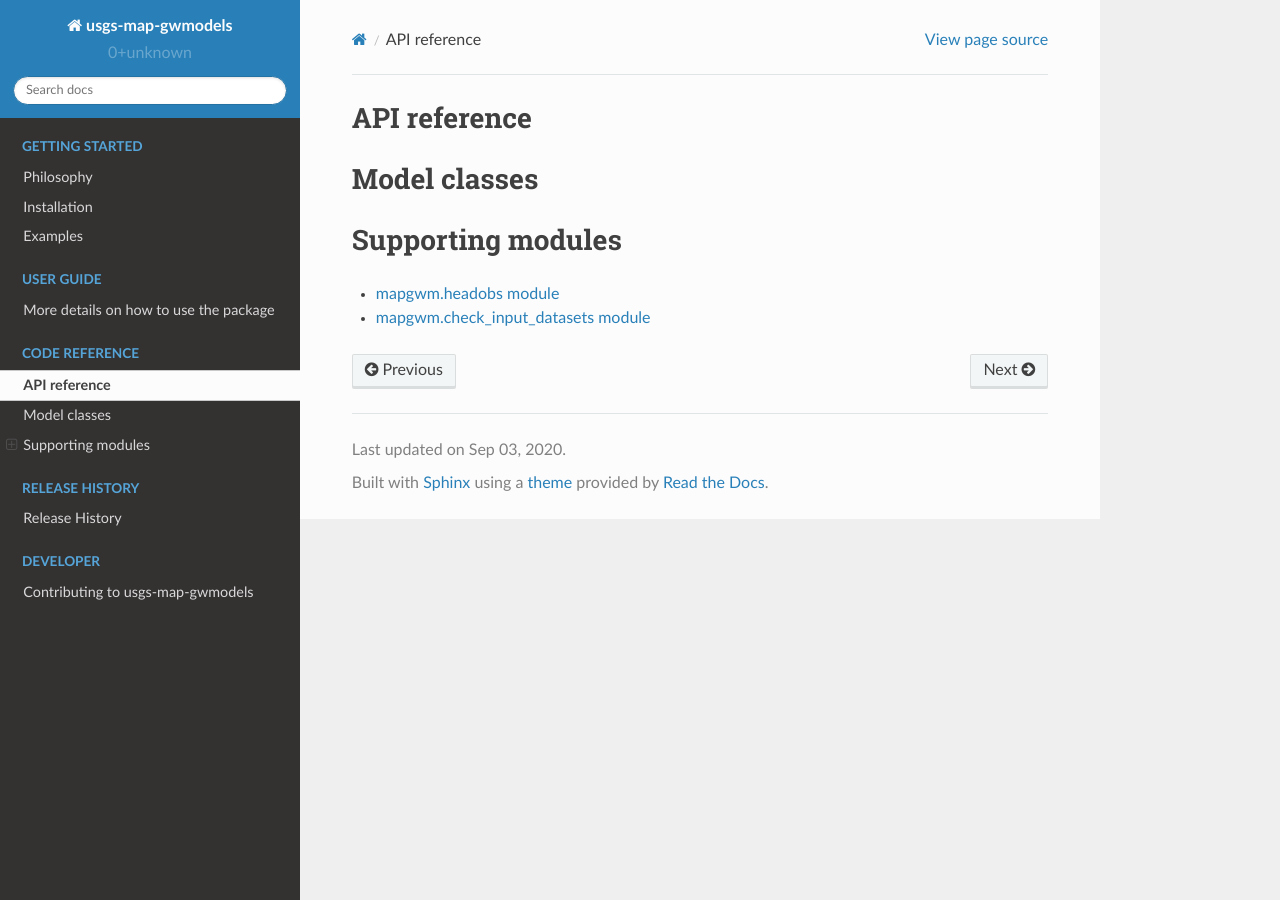
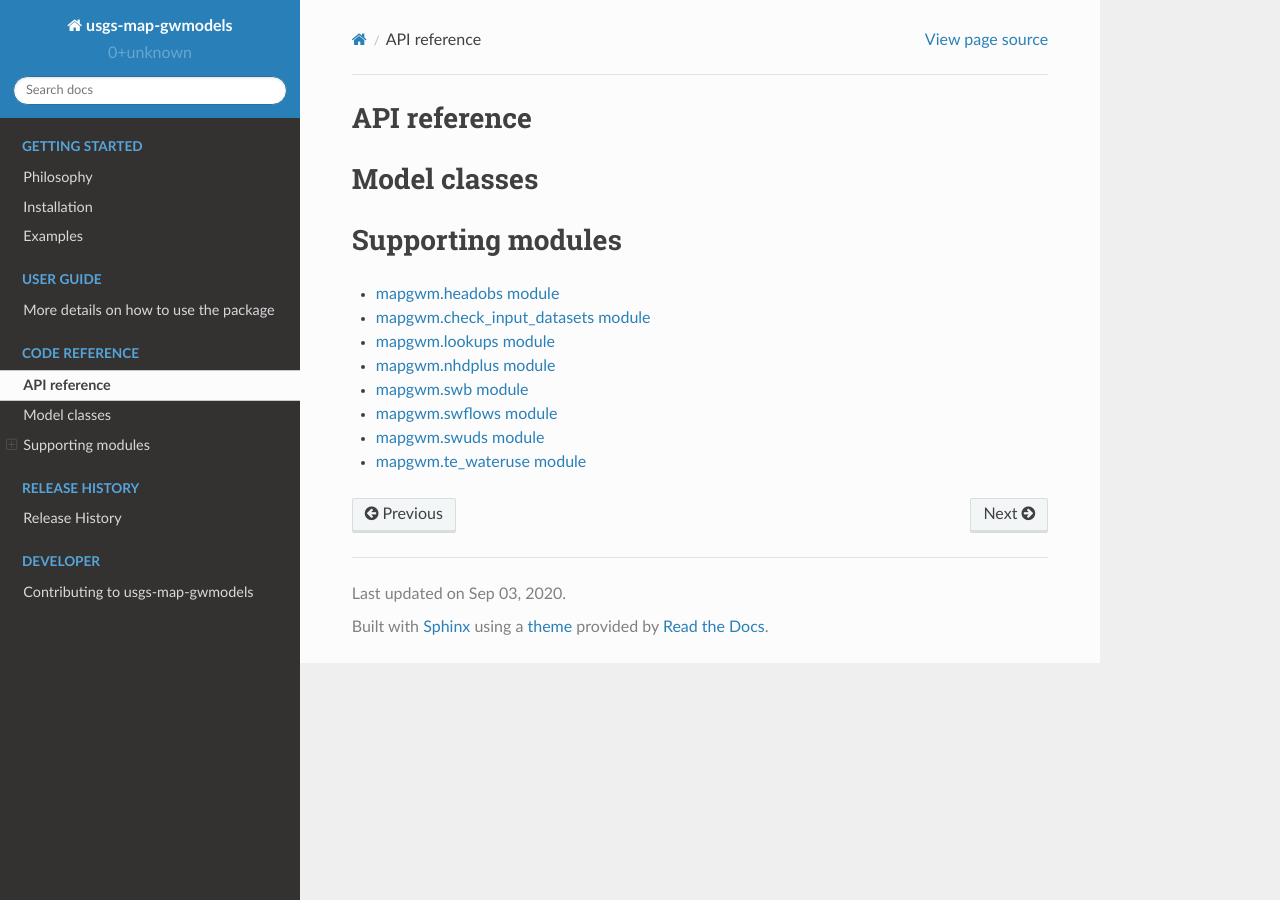
Before and after one commit to aleaf/usgs-map-gwmodels, a Sphinx documentation site: the page built from docs/source/api/index.rst, in a window 1280 px wide. Built offline with Sphinx 7.4.7 and the Read the Docs theme 2.0.0, drawn with Linux system fonts in a browser that asks for light colours.

Commit message:
added other existing modules to api/*.rst files and api/index.rst with rebase merged

```diff
--- a/docs/source/api/index.rst
+++ b/docs/source/api/index.rst
@@ -14,3 +14,9 @@ Supporting modules
 
    mapgwm.headobs
    mapgwm.checkdatasets
+   mapgwm.lookups
+   mapgwm.nhdplus
+   mapgwm.swb
+   mapgwm.swflows
+   mapgwm.swuds
+   mapgwm.wateruse
```
Also changed, not shown: docs/source/api/mapgwm.lookups.rst (added, +7 -0 lines), docs/source/api/mapgwm.nhdplus.rst (added, +7 -0 lines), docs/source/api/mapgwm.swb.rst (added, +7 -0 lines), docs/source/api/mapgwm.swflows.rst (added, +7 -0 lines), docs/source/api/mapgwm.swuds.rst (added, +7 -0 lines), docs/source/api/mapgwm.wateruse.rst (added, +7 -0 lines), 1 other file.
